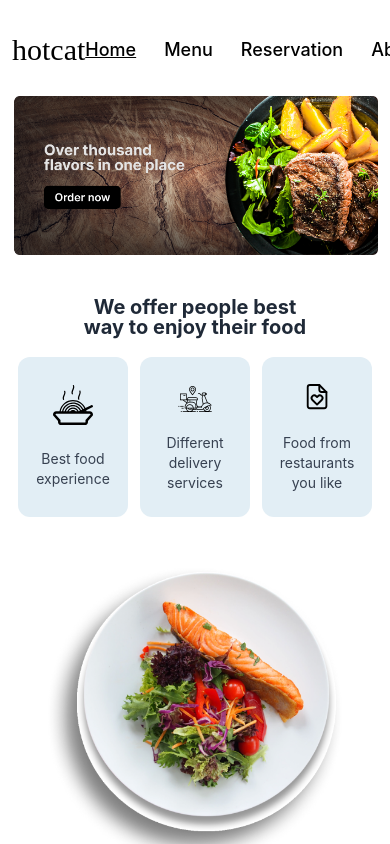
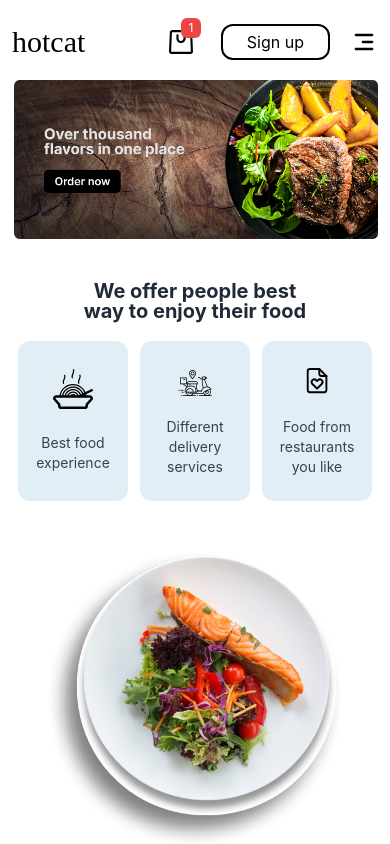
Before and after one commit to DAR-Innovations/hotcat-delivery, a Next.js app: page / in a window 390 px wide. Built offline with nearby package versions, Linux system fonts and the light colour scheme.

Commit message:
navbar burger addded

```diff
--- /dev/null
+++ b/src/components/Navbar/BurgerButtonHandler.tsx
@@ -0,0 +1,22 @@
+import BurgerOpenSolid from "components/UI/Icons/BurgerSolid";
+import React, { MouseEventHandler } from "react";
+import CloseSolid from "../UI/Icons/CloseSolid";
+
+interface BurgerButtonProps {
+  handleBtn: MouseEventHandler;
+  isActive: boolean;
+}
+
+const BurgerButtonHandler = ({ handleBtn, isActive }: BurgerButtonProps) => {
+  return (
+    <div onClick={handleBtn} className="order-10 inline-block sm:hidden">
+      {isActive ? (
+        <CloseSolid className="w-7 h-7 cursor-pointer" />
+      ) : (
+        <BurgerOpenSolid className="w-7 h-7 cursor-pointer" />
+      )}
+    </div>
+  );
+};
+
+export default BurgerButtonHandler;
--- a/src/components/Navbar/Navbar.tsx
+++ b/src/components/Navbar/Navbar.tsx
@@ -6,9 +6,13 @@ import {
 import CartSolid from "components/UI/Icons/CartSolid";
 import Link from "next/link";
 import { useRouter } from "next/router";
-import React from "react";
+import React, { useState } from "react";
+import BurgerButtonHandler from "./BurgerButtonHandler";
 
 const Navbar = () => {
+  const [isBurgerModalActive, setBurgerModalActive] = useState(false);
+  const [isProfileModalActive, setIsProfileModalActive] = useState(false);
+
   const { pathname } = useRouter();
 
   const renderedNavbarLinks = Object.entries(NAVBAR_PAGES_LINKS).map(
@@ -28,6 +32,22 @@ const Navbar = () => {
       );
     }
   );
+
+  const closeAllTabs = () => {
+    setBurgerModalActive(false);
+    setIsProfileModalActive(false);
+  };
+
+  const handleBurgerBtn = () => {
+    closeAllTabs();
+    setBurgerModalActive(isBurgerModalActive ? false : true);
+  };
+
+  const handleProfileModal = () => {
+    closeAllTabs();
+    setIsProfileModalActive(isProfileModalActive ? false : true);
+  };
+
   return (
     <div className="flex py-5 items-center justify-between">
       <div>
@@ -35,14 +55,33 @@ const Navbar = () => {
           <h1 className="cursor-pointer text-3xl font-jacques">hotcat</h1>
         </Link>
       </div>
-      <div className="flex items-center gap-x-7">{renderedNavbarLinks}</div>
-      <div className="flex items-center gap-x-7">
-        <div className="relative cursor-pointer">
+
+      {/* Default Navbar */}
+      <div className="hidden sm:flex items-center gap-x-7">
+        {renderedNavbarLinks}
+      </div>
+
+      {/* Burger Navbar */}
+      <div
+        className={`${
+          isBurgerModalActive ? "block" : "hidden"
+        } absolute z-10 top-[75px] left-3 right-3  rounded-xl bg-[#000000] shadow-2xl shadow-[#648e9e65]`}
+      >
+        <div className="flex flex-col items-center space-y-3 py-8 text-gray-200">
+          {renderedNavbarLinks}
+        </div>
+      </div>
+
+      {/* Auth, cart, burger */}
+      <div className="flex items-center gap-x-5 sm:gap-x-7">
+        {/* Cart */}
+        <div className="relative cursor-pointer mr-2 sm:mr-0">
           <CartSolid className="w-6 h-6" />
           <div className="absolute -top-3 -right-2 w-5 h-5 bg-red-500 rounded-md flex justify-center items-center">
             <p className="text-white text-xs">1</p>
           </div>
         </div>
+        {/* Auth */}
         <div>
           <Link href={AUTH_PAGES_LINKS.SIGNUP.path}>
             <p className="border-2 border-black px-6 py-2 cursor-pointer hover:bg-black hover:text-white duration-200 transition-all rounded-xl">
@@ -50,6 +89,11 @@ const Navbar = () => {
             </p>
           </Link>
         </div>
+
+        <BurgerButtonHandler
+          isActive={isBurgerModalActive}
+          handleBtn={handleBurgerBtn}
+        />
       </div>
     </div>
   );
--- a/src/components/UI/Banners/HomeBanner.tsx
+++ b/src/components/UI/Banners/HomeBanner.tsx
@@ -37,7 +37,7 @@ const HomeBanner = () => {
             <picture>
               <img
                 loading="eager"
-                className="max-w-full w-[330px]  sm:w-[380px] lg:w-[500px]"
+                className="mt-8 max-w-full w-[330px]  sm:w-[380px] lg:w-[500px]"
                 src="/assets/plateWithSteakPhoto.png"
                 alt="food"
               />
--- /dev/null
+++ b/src/components/UI/Icons/BurgerSolid.tsx
@@ -0,0 +1,27 @@
+import React from "react";
+import { IIconProps } from "./CartSolid";
+
+const BurgerOpenSolid = ({ className, filledColor }: IIconProps) => {
+  return (
+    <svg
+      viewBox="0 0 24 24"
+      xmlns="http://www.w3.org/2000/svg"
+      className={className || "w-10 h-10"}
+    >
+      <path
+        d="M4 6C4 5.44772 4.44772 5 5 5H19C19.5523 5 20 5.44772 20 6C20 6.55228 19.5523 7 19 7H5C4.44772 7 4 6.55228 4 6Z"
+        fill={filledColor || "#00000"}
+      />
+      <path
+        d="M4 18C4 17.4477 4.44772 17 5 17H19C19.5523 17 20 17.4477 20 18C20 18.5523 19.5523 19 19 19H5C4.44772 19 4 18.5523 4 18Z"
+        fill={filledColor || "#00000"}
+      />
+      <path
+        d="M11 11C10.4477 11 10 11.4477 10 12C10 12.5523 10.4477 13 11 13H19C19.5523 13 20 12.5523 20 12C20 11.4477 19.5523 11 19 11H11Z"
+        fill={filledColor || "#00000"}
+      />
+    </svg>
+  );
+};
+
+export default BurgerOpenSolid;
--- /dev/null
+++ b/src/components/UI/Icons/CloseSolid.tsx
@@ -0,0 +1,19 @@
+import React from "react";
+import { IIconProps } from "./CartSolid";
+
+const CloseSolid = ({ className, filledColor }: IIconProps) => {
+  return (
+    <svg
+      className={className || "w-10 h-10"}
+      viewBox="0 0 24 24"
+      xmlns="http://www.w3.org/2000/svg"
+    >
+      <path
+        fill={filledColor || "#00000"}
+        d="M5.3,18.7C5.5,18.9,5.7,19,6,19s0.5-0.1,0.7-0.3l5.3-5.3l5.3,5.3c0.2,0.2,0.5,0.3,0.7,0.3s0.5-0.1,0.7-0.3   c0.4-0.4,0.4-1,0-1.4L13.4,12l5.3-5.3c0.4-0.4,0.4-1,0-1.4s-1-0.4-1.4,0L12,10.6L6.7,5.3c-0.4-0.4-1-0.4-1.4,0s-0.4,1,0,1.4   l5.3,5.3l-5.3,5.3C4.9,17.7,4.9,18.3,5.3,18.7z"
+      />
+    </svg>
+  );
+};
+
+export default CloseSolid;
```
